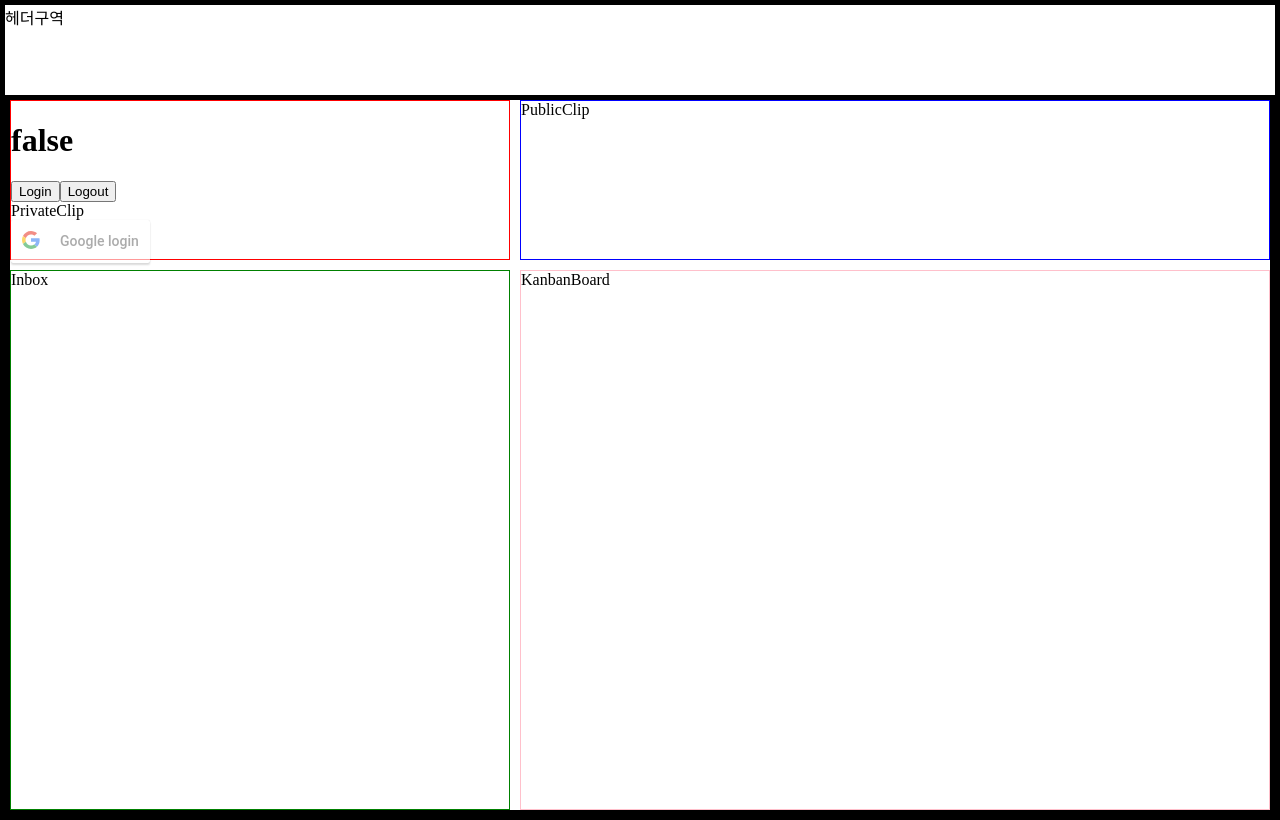
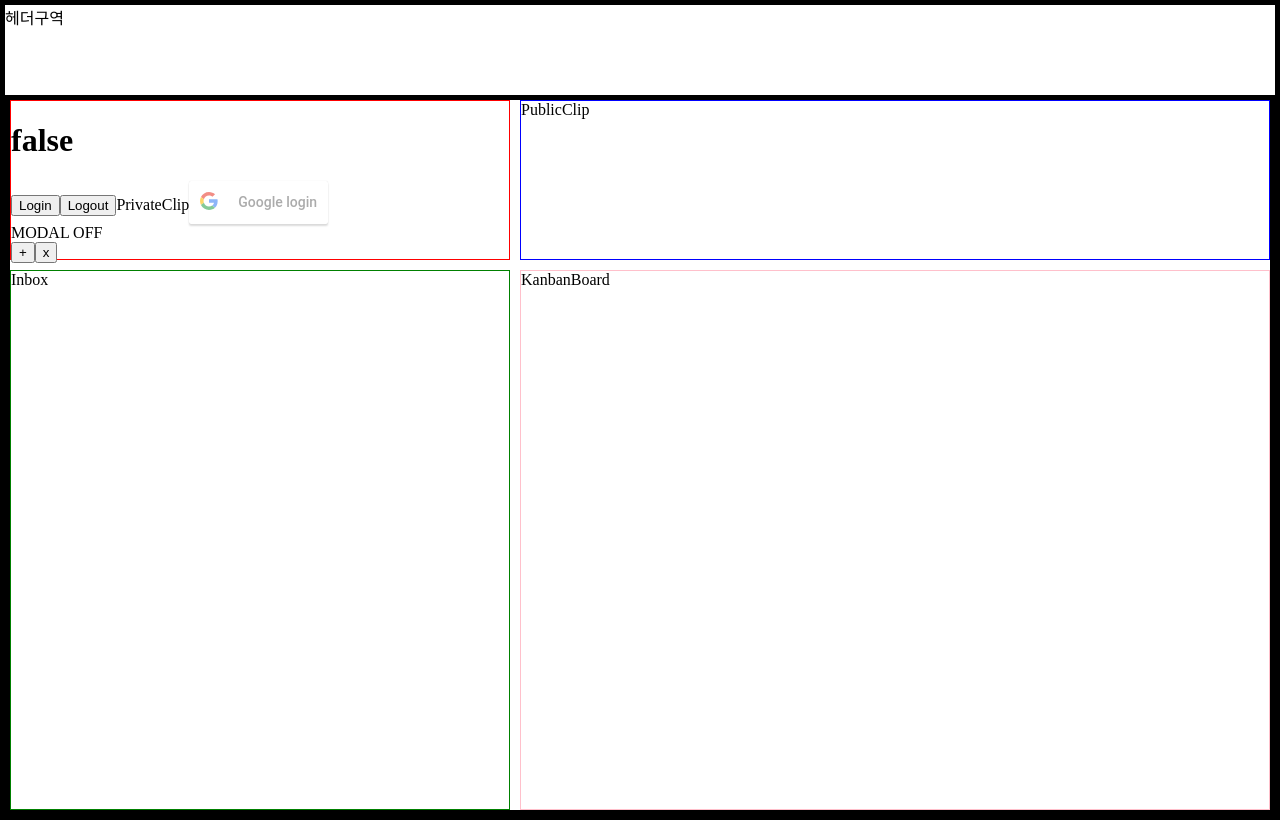
Before and after one commit to SpicyKimChoi/Clip, a React (Create React App) app in the folder client/: page / in a window 1280 px wide. Built offline with nearby package versions, Linux system fonts and the light colour scheme; no server answers.

Commit message:
:heavy_plus_sign: [Add] 모달 상태 추가
Add clip 버튼 클릭시 모달 on,off 상태 추가

```diff
--- /dev/null
+++ b/client/src/components/atoms/ClipAddButton.tsx
@@ -0,0 +1,15 @@
+import React from "react";
+import useModal from "../../hooks/useModal";
+
+const ClipAddButton = () => {
+  const { isOpen, onOpen, onClose } = useModal();
+  return (
+    <>
+      {isOpen ? <div>MODAL ON</div> : <div>MODAL OFF</div>}
+      <button onClick={onOpen}>+</button>
+      <button onClick={onClose}>x</button>
+    </>
+  );
+};
+
+export default ClipAddButton;
--- a/client/src/components/atoms/LoginButton.tsx
+++ b/client/src/components/atoms/LoginButton.tsx
@@ -4,11 +4,11 @@ import useLogin from "../../hooks/useLogin";
 const LoginButton = () => {
   const { isLogin, onLogin, onLogout } = useLogin();
   return (
-    <div>
+    <>
       <h1>{`${isLogin}`}</h1>
       <button onClick={onLogin}>Login</button>
       <button onClick={onLogout}>Logout</button>
-    </div>
+    </>
   );
 };
 
--- a/client/src/components/atoms/LoginGoogle.tsx
+++ b/client/src/components/atoms/LoginGoogle.tsx
@@ -1,28 +1,26 @@
-import React from 'react';
-import { GoogleLogin } from 'react-google-login';
-import axios from 'axios';
-import * as dotenv from 'dotenv';
+import React from "react";
+import { GoogleLogin } from "react-google-login";
+import axios from "axios";
+import * as dotenv from "dotenv";
 dotenv.config();
 
-
 const LoginGoogle = () => {
-
   const responseGoogle = (res: any): void => {
-        console.log(res)
-    }
+    console.log(res);
+  };
   const responseFailGoogle = (err: any): void => {
-        console.log(err)
-    }
+    console.log(err);
+  };
   return (
-        <div>
+    <>
       <GoogleLogin
         clientId={process.env.REACT_APP_GOOGLE_CLIENTID!}
         buttonText="Google login"
         onSuccess={responseGoogle}
         onFailure={responseFailGoogle}
-                cookiePolicy={'single_host_origin'}
+        cookiePolicy={"single_host_origin"}
       />
-        </div>
+    </>
   );
 };
 
--- a/client/src/components/templates/contents/PrivateClip.tsx
+++ b/client/src/components/templates/contents/PrivateClip.tsx
@@ -2,12 +2,14 @@ import React from "react";
 import styled from "styled-components";
 import LoginButton from "../../../components/atoms/LoginButton";
 import LoginGoogle from "../../../components/atoms/LoginGoogle";
+import ClipAddButton from "../../../components/atoms/ClipAddButton";
 const PrivateClip = () => {
   return (
     <PrivateClipGrid>
       <LoginButton />
       PrivateClip
       <LoginGoogle />
+      <ClipAddButton />
     </PrivateClipGrid>
   );
 };
--- /dev/null
+++ b/client/src/hooks/useModal.tsx
@@ -0,0 +1,17 @@
+import React, { useCallback } from "react";
+import { useDispatch, useSelector } from "react-redux";
+import { RootState } from "../modules/index";
+import { modalOpen, modalClose } from "../modules/ModalState";
+
+export default function useModal() {
+  const dispatch = useDispatch();
+  const isOpen = useSelector((state: RootState) => state.checkModal.isOpen);
+  const onOpen = useCallback(() => dispatch(modalOpen()), [dispatch]);
+  const onClose = useCallback(() => dispatch(modalClose()), [dispatch]);
+
+  return {
+    isOpen,
+    onOpen,
+    onClose,
+  };
+}
--- /dev/null
+++ b/client/src/modules/ModalState.ts
@@ -0,0 +1,30 @@
+const MODALOPEN = "ModalState/MODALOPEN" as const;
+const MODALCLOSE = "ModalState/MODALCLOSE" as const;
+
+type ModalState = {
+  isOpen: boolean;
+};
+type ModalAction = ReturnType<typeof modalOpen> | ReturnType<typeof modalClose>;
+
+export const modalOpen = () => ({
+  type: MODALOPEN,
+});
+export const modalClose = () => ({
+  type: MODALCLOSE,
+});
+
+const initialState: ModalState = {
+  isOpen: false,
+};
+const checkModal = (state: ModalState = initialState, action: ModalAction) => {
+  switch (action.type) {
+    case MODALOPEN:
+      return { isOpen: true };
+    case MODALCLOSE:
+      return { isOpen: false };
+    default:
+      return state;
+  }
+};
+
+export default checkModal;
--- a/client/src/modules/index.ts
+++ b/client/src/modules/index.ts
@@ -1,7 +1,9 @@
 import { combineReducers } from "redux";
 import checkLogin from "../modules/Login";
+import checkModal from "../modules/ModalState";
 const rootReducer = combineReducers({
   checkLogin,
+  checkModal,
 });
 
 export default rootReducer;
```
Also changed, not shown: 1 other file (tests, documents, lock files or other folders). Lines whose indentation alone changed are shown as unchanged.
